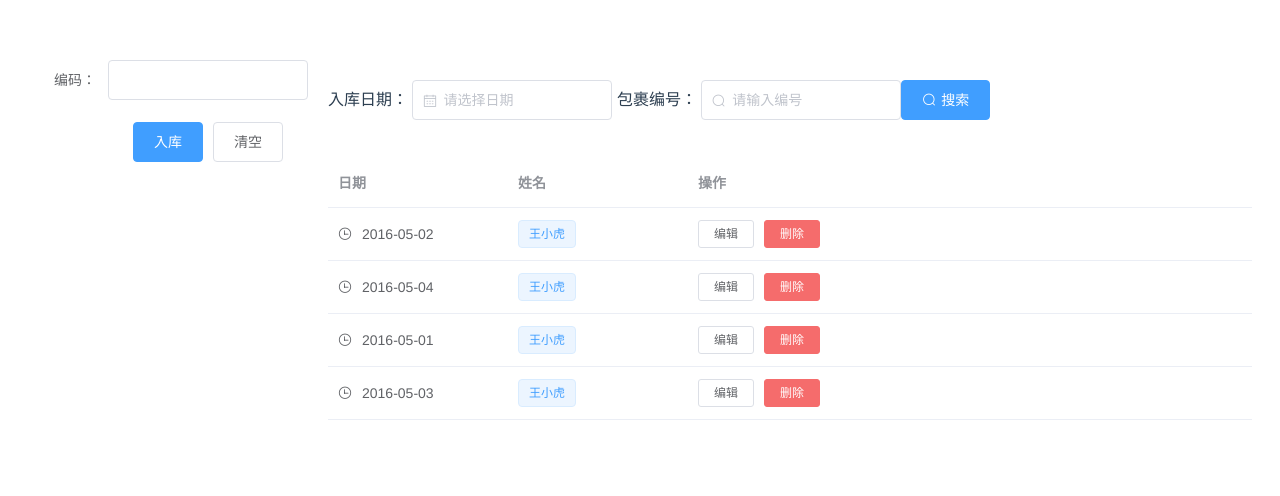
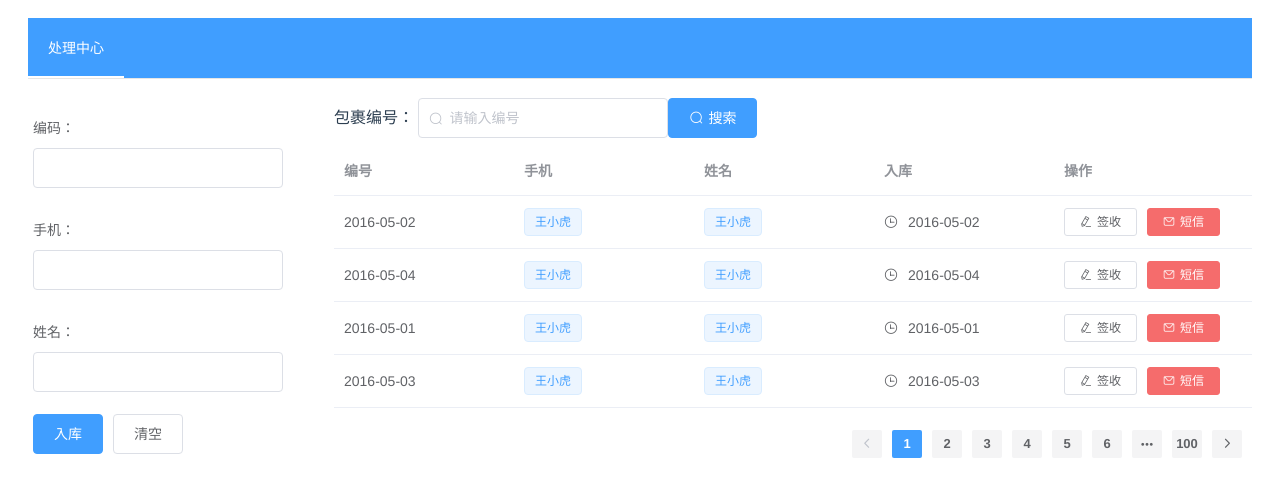
Before and after one commit to yaolynzc/packeep, a Vue app: page / in a window 1280 px wide. Shown: the top 496 px of the page. Built offline with nearby package versions, Linux system fonts and the light colour scheme.

Commit message:
完成页面布局css调整

```diff
--- a/src/App.vue
+++ b/src/App.vue
@@ -16,8 +16,8 @@ export default {
   font-family: 'Avenir', Helvetica, Arial, sans-serif;
   -webkit-font-smoothing: antialiased;
   -moz-osx-font-smoothing: grayscale;
-  text-align: center;
+  text-align: left;
   color: #2c3e50;
-  margin-top: 60px;
+  margin-top: 5px;
 }
 </style>
--- a/src/components/PackMain.vue
+++ b/src/components/PackMain.vue
@@ -1,25 +1,38 @@
 <template>
   <el-container>
-    <aside>
-      <el-form :model="numberValidateForm" ref="numberValidateForm" label-width="100px" class="demo-ruleForm">
+    <el-header>
+      <el-menu
+        :default-active="activeIndex"
+        class="el-menu-demo"
+        mode="horizontal"
+        @select="handleSelect"
+        background-color="#409EFF"
+        text-color="#000"
+        active-text-color="#fff">
+        <el-menu-item index="1">处理中心</el-menu-item>
+      </el-menu>
+    </el-header>
+    <el-main>
+      <el-row>
+        <el-col :span="6">
+          <el-form  ref="numberValidateForm">
             <el-form-item label="编码：" prop="age">
               <el-input type="age" auto-complete="off"></el-input>
             </el-form-item>
+            <el-form-item label="手机：" prop="age">
+              <el-input auto-complete="off"></el-input>
+            </el-form-item>
+            <el-form-item label="姓名：" prop="age">
+              <el-input auto-complete="off"></el-input>
+            </el-form-item>
             <el-form-item>
-          <el-button type="primary" @click="submitForm('numberValidateForm')">入库</el-button>
-          <el-button @click="resetForm('numberValidateForm')">清空</el-button>
+              <el-button type="primary" >入库</el-button>
+              <el-button >清空</el-button>
             </el-form-item>
           </el-form>
-    </aside>
-    <el-container>
-    <el-main>
+        </el-col>
+        <el-col :span="18">
             <div class="search-params-block">
-        入库日期：
-        <el-input
-          placeholder="请选择日期"
-          prefix-icon="el-icon-date"
-          v-model="input2">
-        </el-input>
               包裹编号：
               <el-input
                 placeholder="请输入编号"
@@ -32,11 +45,23 @@
               :data="tableData"
               style="width: 100%">
               <el-table-column
-          label="日期"
+                label="编号"
                 width="180">
                 <template slot-scope="scope">
-            <i class="el-icon-time"></i>
-            <span style="margin-left: 10px">{{ scope.row.date }}</span>
+                  <span>{{ scope.row.date }}</span>
+                </template>
+              </el-table-column>
+              <el-table-column
+                label="手机"
+                width="180">
+                <template slot-scope="scope">
+                  <el-popover trigger="hover" placement="top">
+                    <p>姓名: {{ scope.row.name }}</p>
+                    <p>住址: {{ scope.row.address }}</p>
+                    <div slot="reference" class="name-wrapper">
+                      <el-tag size="medium">{{ scope.row.name }}</el-tag>
+                    </div>
+                  </el-popover>
                 </template>
               </el-table-column>
               <el-table-column
@@ -52,20 +77,36 @@
                   </el-popover>
                 </template>
               </el-table-column>
+              <el-table-column
+                label="入库"
+                width="180">
+                <template slot-scope="scope">
+                  <i class="el-icon-time"></i>
+                  <span style="margin-left: 10px;" >{{ scope.row.date }}</span>
+                </template>
+              </el-table-column>
               <el-table-column label="操作">
                 <template slot-scope="scope">
                   <el-button
+                    icon="el-icon-edit"
                     size="mini"
-              @click="handleEdit(scope.$index, scope.row)">编辑</el-button>
+                    @click="handleEdit(scope.$index, scope.row)">签收</el-button>
                   <el-button
+                    icon="el-icon-message"
                     size="mini"
                     type="danger"
-              @click="handleDelete(scope.$index, scope.row)">删除</el-button>
+                    @click="handleDelete(scope.$index, scope.row)">短信</el-button>
                 </template>
               </el-table-column>
             </el-table>
+            <el-pagination
+              background
+              layout="prev, pager, next"
+              :total="1000">
+            </el-pagination>
+        </el-col>
+      </el-row>
     </el-main>
-    </el-container>
   </el-container>
 </template>
 
@@ -92,7 +133,8 @@ export default {
         address: '上海市普陀区金沙江路 1516 弄'
       }],
       input2: '',
-      input21: ''
+      input21: '',
+      activeIndex: '1'
     }
   },
   methods: {
@@ -107,13 +149,27 @@ export default {
 </script>
 
 <style scoped>
-  .el-input {
-    width: 200px;
+  .el-container {
+    padding-top: 10px;
   }
   .search-params-block {
     float: left;
   }
+  .search-params-block .el-input {
+    width: 250px;
+  }
+  .el-form {
+    margin:10px 5px;
+  }
+  .el-form-item .el-input {
+    width: 250px;
+    float: left;
+  }
   .el-table {
-    margin-top: 80px;
+    margin-top: 50px;
+  }
+  .el-pagination {
+    margin-top: 20px;
+    float: right;
   }
 </style>
```
Lines whose indentation alone changed are shown as unchanged.
